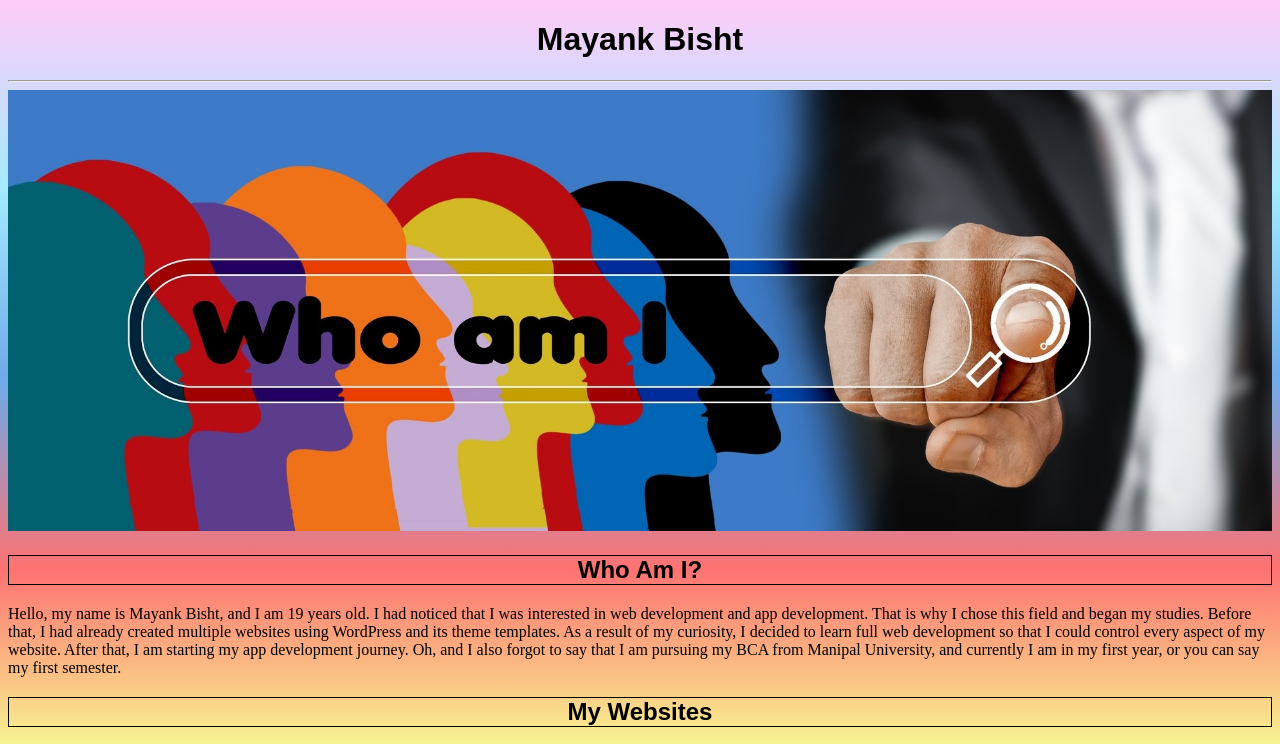
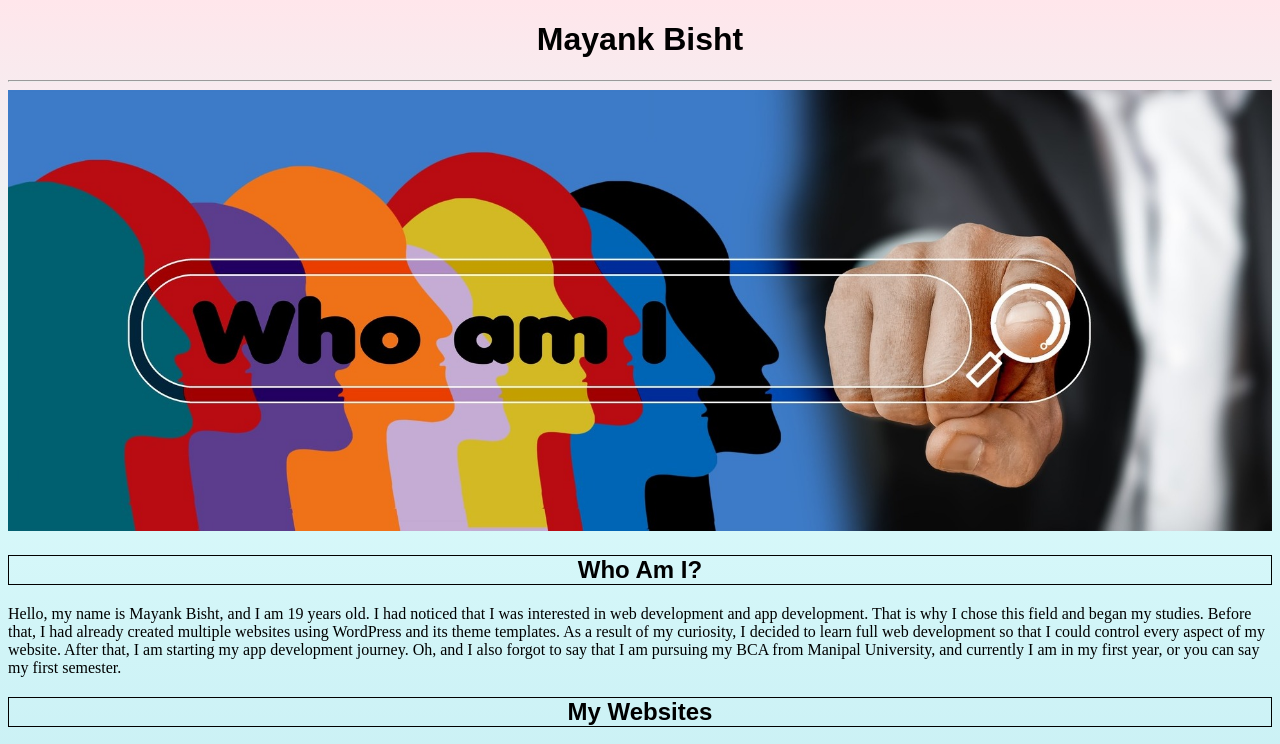
Before and after one commit to M-Bisht/PortfolioWebsite_basic, a plain HTML site: page index.html in a window 1280 px wide. Shown: the top 744 px of the page. Drawn offline with Linux system fonts and the light colour scheme; grey boxes are pictures that could not be loaded.

Commit message:
Update style.css

```diff
--- a/style.css
+++ b/style.css
@@ -40,10 +40,6 @@ h2 {
 footer {
   text-align: center;
 }
-body {background-image: linear-gradient(    #ffccf8,
-    #a3eaff,
-    #6da9e9,
-    #ff7272,
-    #f6ff93,
-    #ffdada,
-    #f5b7ff);}
+body {
+  background: linear-gradient(#ffe6eb, #defcfc, #cbf1f5, #a6e3e9);
+}
```
